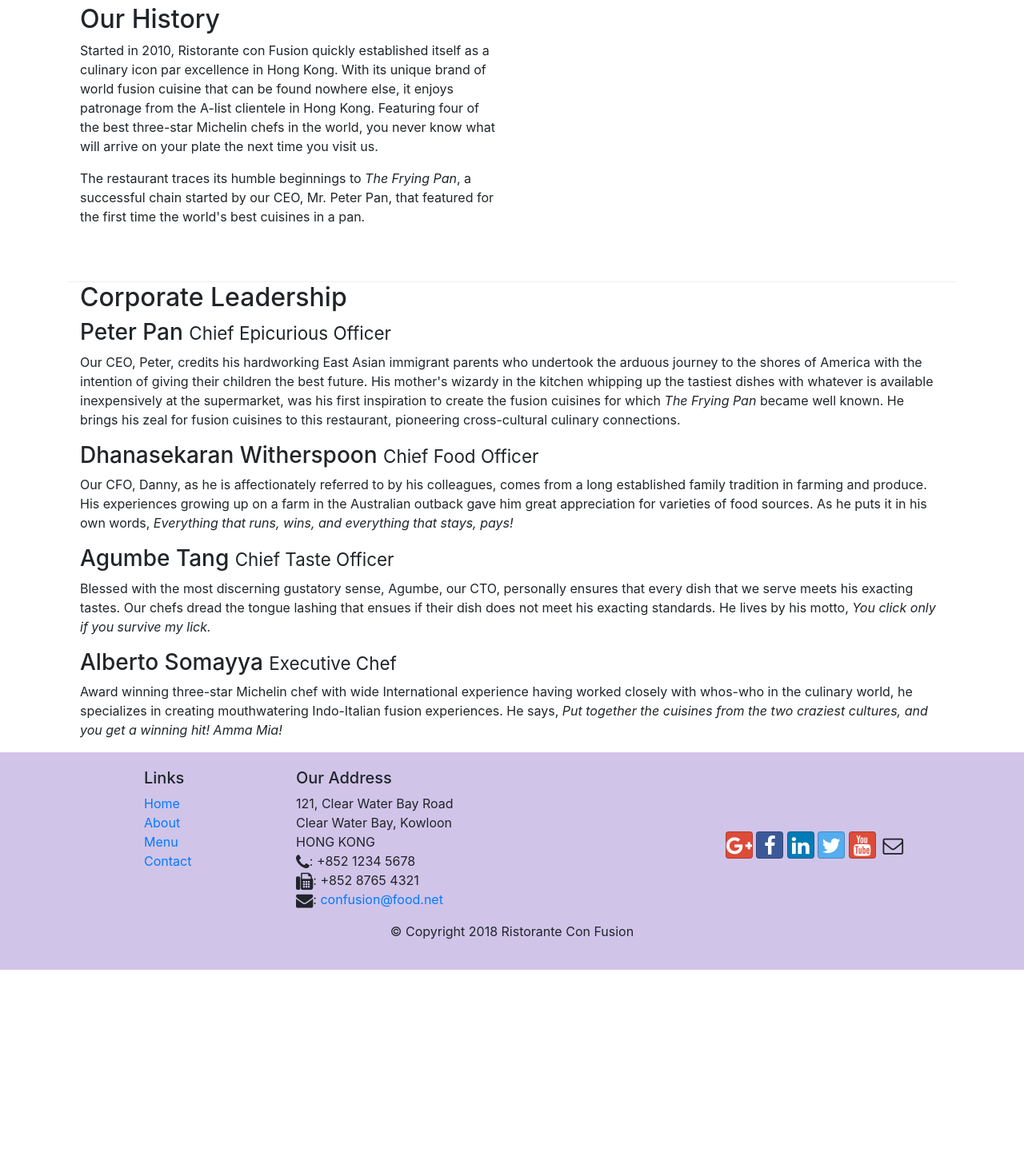
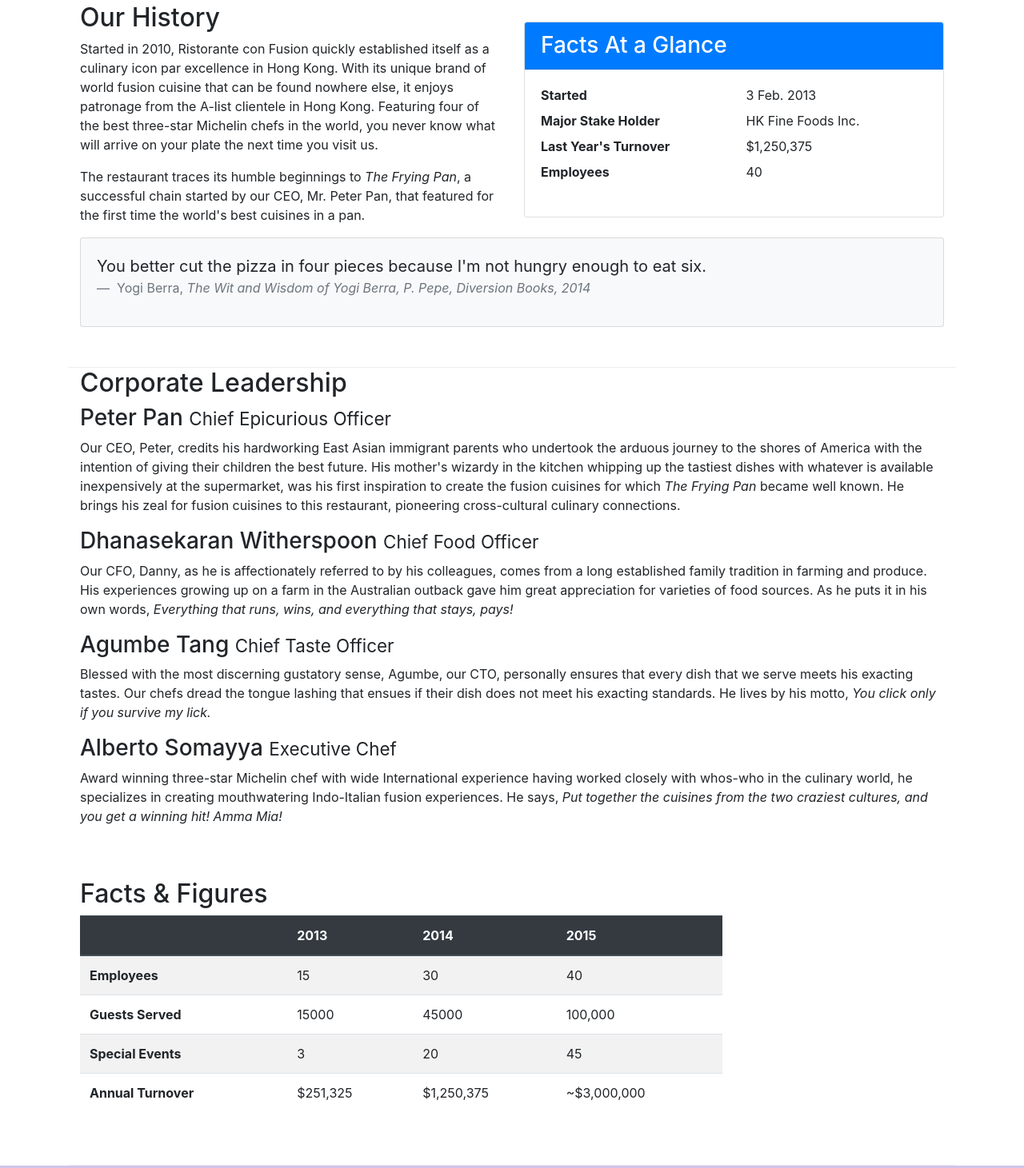
Before and after one commit to Samkiroko/Boostrap_intro, a website: page about-us.html in a window 1280 px wide. Shown: the part 512-1973 px from the top of the page at 80% size. Before the commit the page ends 1725 px from the top, so only its background shows below. Drawn offline with nearby package versions, Linux system fonts and the light colour scheme; files whose address does not match are found by name.

Commit message:
Tables and cards

```diff
--- a/about-us.html
+++ b/about-us.html
@@ -112,7 +112,40 @@
             cuisines in a pan.
           </p>
         </div>
-        <div></div>
+        <div class="col-12 col-sm-6">
+          <div class="card">
+            <h3 class="card-header bg-primary text-white">Facts At a Glance</h3>
+            <div class="card-body">
+              <dl class="row">
+                <dt class="col-6">Started</dt>
+                <dd class="col-6">3 Feb. 2013</dd>
+                <dt class="col-6">Major Stake Holder</dt>
+                <dd class="col-6">HK Fine Foods Inc.</dd>
+                <dt class="col-6">Last Year's Turnover</dt>
+                <dd class="col-6">$1,250,375</dd>
+                <dt class="col-6">Employees</dt>
+                <dd class="col-6">40</dd>
+              </dl>
+            </div>
+          </div>
+        </div>
+        <div class="col-12">
+          <div class="card card-body bg-light">
+            <blockquote class="blockquote">
+              <p class="mb-0">
+                You better cut the pizza in four pieces because I'm not hungry
+                enough to eat six.
+              </p>
+              <footer class="blockquote-footer">
+                Yogi Berra,
+                <cite title="Source Title"
+                  >The Wit and Wisdom of Yogi Berra, P. Pepe, Diversion Books,
+                  2014</cite
+                >
+              </footer>
+            </blockquote>
+          </div>
+        </div>
       </div>
 
       <div class="col">
@@ -161,6 +194,50 @@
             >
           </p>
         </div>
+      </div>
+      <div class="row row-content">
+        <div class="col-12 col-sm-9">
+          <h2>Facts &amp; Figures</h2>
+          <div class="table-responsive">
+            <table class="table table-striped">
+              <thead class="thead-dark">
+                <tr>
+                  <th>&nbsp;</th>
+                  <th>2013</th>
+                  <th>2014</th>
+                  <th>2015</th>
+                </tr>
+              </thead>
+              <tbody>
+                <tr>
+                  <th>Employees</th>
+                  <td>15</td>
+                  <td>30</td>
+                  <td>40</td>
+                </tr>
+                <tr>
+                  <th>Guests Served</th>
+                  <td>15000</td>
+                  <td>45000</td>
+                  <td>100,000</td>
+                </tr>
+                <tr>
+                  <th>Special Events</th>
+                  <td>3</td>
+                  <td>20</td>
+                  <td>45</td>
+                </tr>
+                <tr>
+                  <th>Annual Turnover</th>
+                  <td>$251,325</td>
+                  <td>$1,250,375</td>
+                  <td>~$3,000,000</td>
+                </tr>
+              </tbody>
+            </table>
+          </div>
+        </div>
+        <div class="col-12 colsm3"></div>
       </div>
     </div>
 
```
